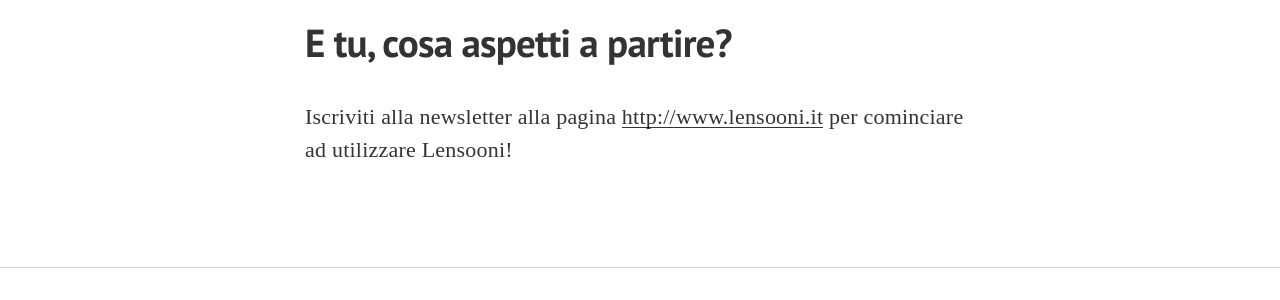
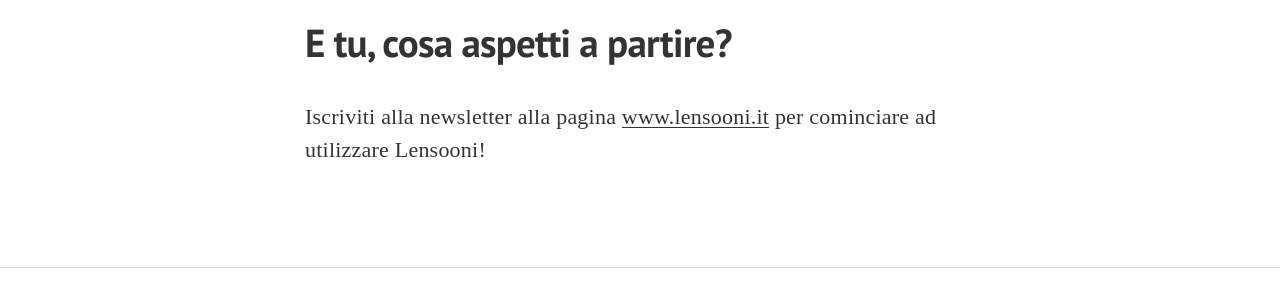
Before and after one commit to Giachelli/blog, a Jekyll site: the page built from _posts/2017-08-21-come-funziona-Lensooni.markdown, in a window 1280 px wide and 900 px high, scrolled down 2007 px. Shown: the part 156-456 px from the top of the window. Built offline with Jekyll 4.4.1, drawn with Linux system fonts in a browser that asks for light colours; nearby versions of some CDN libraries; some web fonts are replaced; Markdown is read by kramdown in place of the engine named in the settings; comment, search, counter and statistics services are not loaded; some of the changed lines change nothing that is shown.

Commit message:
Update 2017-08-21-come-funziona-Lensooni.markdown

```diff
--- a/_posts/2017-08-21-come-funziona-Lensooni.markdown
+++ b/_posts/2017-08-21-come-funziona-Lensooni.markdown
@@ -27,4 +27,4 @@
 
 ### E tu, cosa aspetti a partire?
 
-Iscriviti alla newsletter alla pagina [http://www.lensooni.it](www.lensooni.it) per cominciare ad utilizzare Lensooni!
+Iscriviti alla newsletter alla pagina [www.lensooni.it](http://www.lensooni.it) per cominciare ad utilizzare Lensooni!
```
